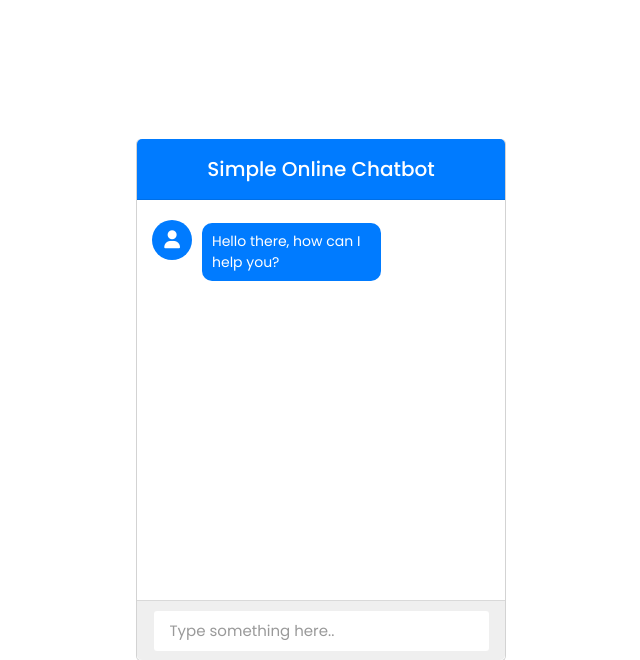
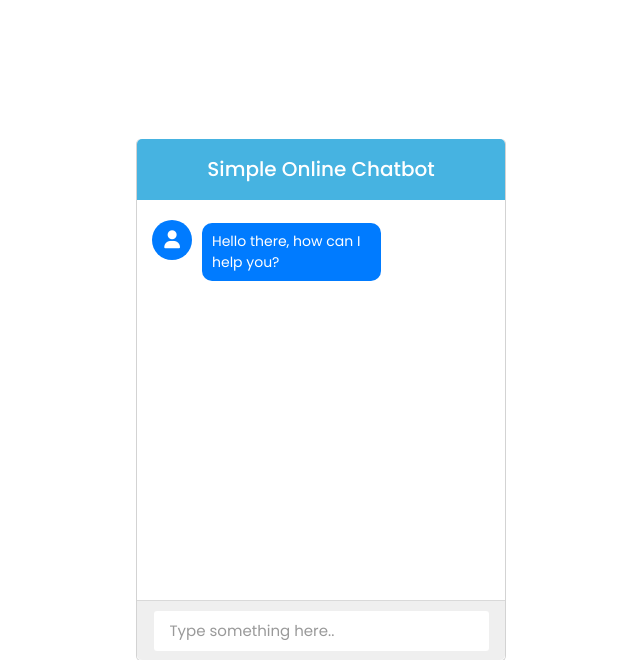
Before and after one commit to varshineeravishankar/Chatbot, a PHP site: page /bot.php in a window 1280 px wide. Shown: the top 660 px of the page, without its empty margins (319-959 px from the left). Run offline with PHP 8.4, Linux system fonts and the light colour scheme; some libraries are stand-ins or nearby versions.

Commit message:
Add files via upload

```diff
--- a/style.css
+++ b/style.css
@@ -38,13 +38,13 @@ html,body{
     border-top: 0px;
 }
 .wrapper .title{
-    background: #007bff;
-    color: #fff;
+    background: rgb(70, 179, 225);
+    color: white;
     font-size: 20px;
     font-weight: 500;
     line-height: 60px;
     text-align: center;
-    border-bottom: 1px solid #006fe6;
+    border-bottom: 1px solid rgb(70, 179, 225);
     border-radius: 5px 5px 0 0;
 }
 .wrapper .form{
```
